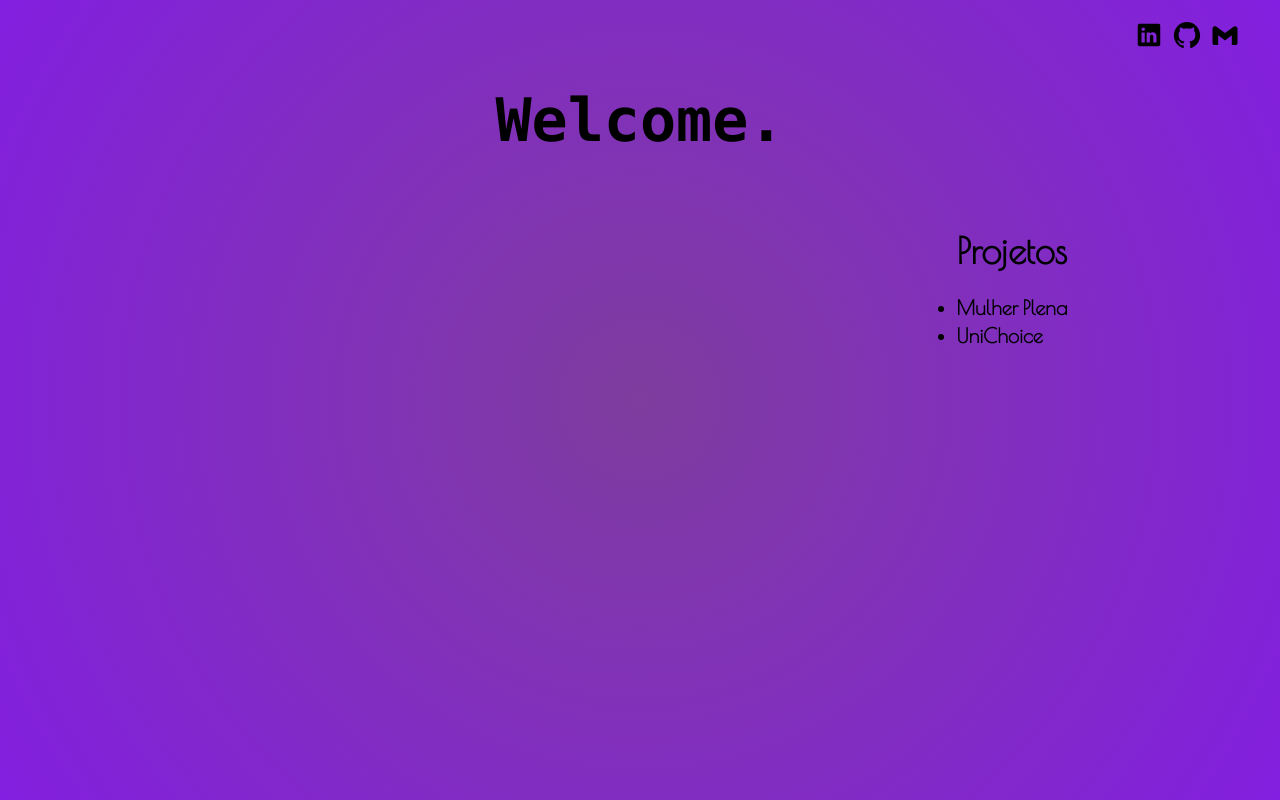
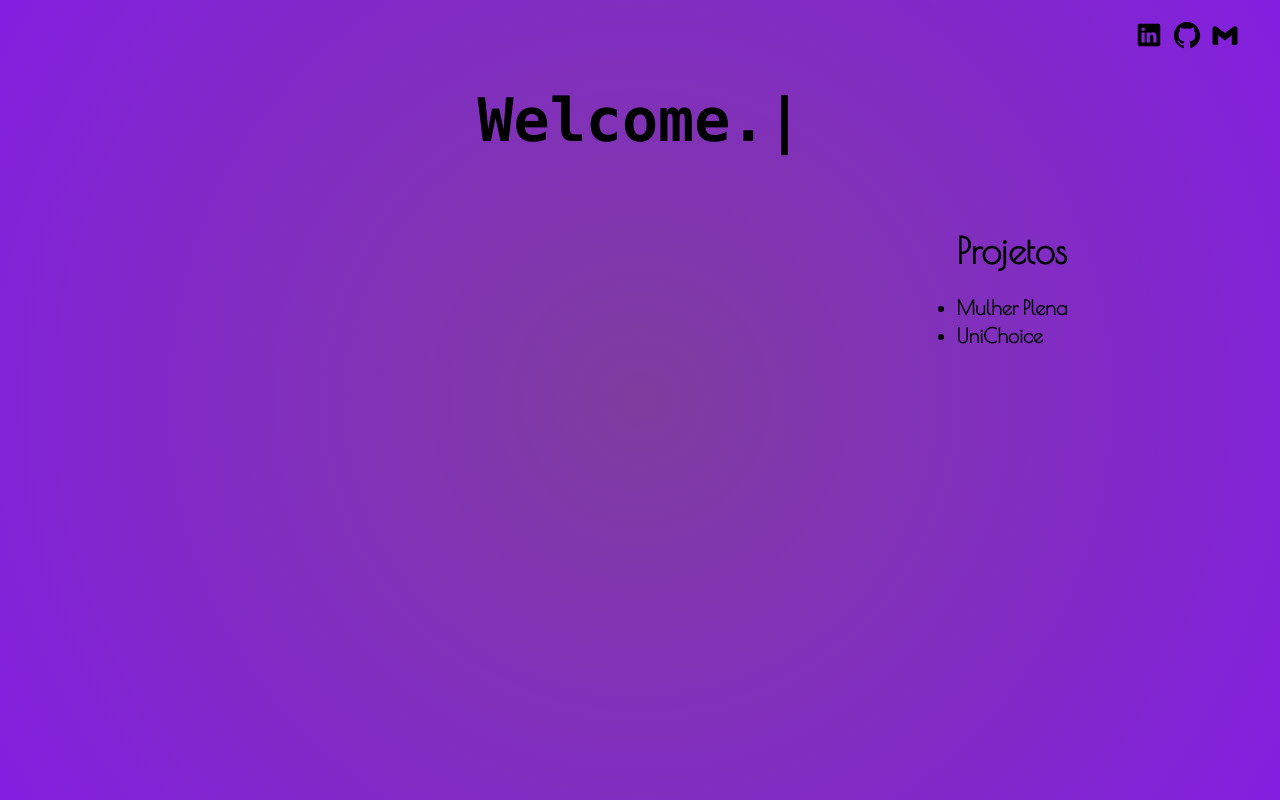
Before and after one commit to MarianniArtoni/Portfolio, a React (Create React App) app: page / in a window 1280 px wide. Built offline with nearby package versions, Linux system fonts and the light colour scheme.

Commit message:
efeito na palavra

```diff
--- a/src/components/Body.js
+++ b/src/components/Body.js
@@ -1,9 +1,12 @@
 import React from "react";
+import { Typewriter } from "./typewriter";
 
 const Body = () => {
     return (
         <section>
-            <h1 className="text-6xl font-bold flex justify-center mt-10 font-font1">Welcome.</h1>
+            <h1 className="text-6xl font-bold flex justify-center mt-10 font-font1">
+                <Typewriter text= "Welcome."/>
+            </h1>
             <div className="grid grid-col-12 mt-20">
                 <h2 className="text-4xl font-bold flex col-span-2 col-start-10 font-poiret">Projetos</h2>
                 <ul className="text-xl font-semibold col-span-2 col-start-10 font-poiret list-disc mt-6">
--- /dev/null
+++ b/src/components/typewriter.jsx
@@ -0,0 +1,23 @@
+import { useEffect, useState } from "react";
+
+export function Typewriter(props) {
+    const [text, setText] = useState("");
+
+    const writeOnScreen = (text, i = 0) => {
+        if (i < text.length) {
+            setText(text.slice(0, i + 1));
+            setTimeout(() => writeOnScreen(text, i + 1), 100);
+        }
+    };
+
+    useEffect(() => {
+        setTimeout(() => writeOnScreen(props.text), props?.delay ?? 200);
+    }, []);
+
+    return (
+        <div>
+            {text}
+            <span className="">|</span>
+        </div>
+    )
+}
```
